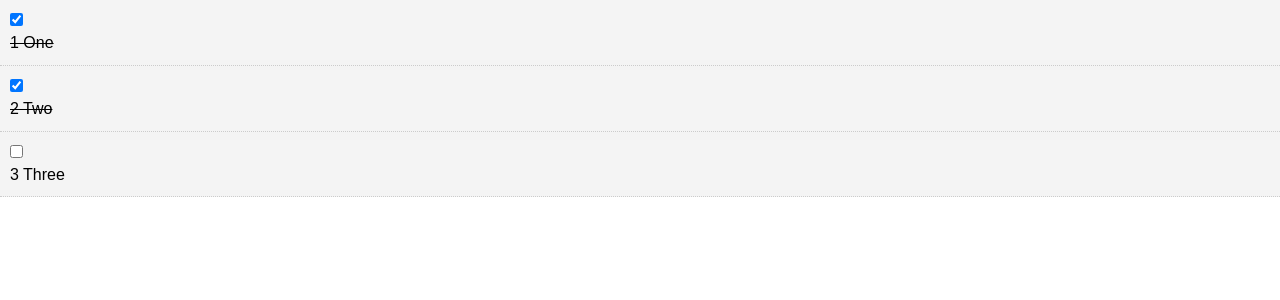
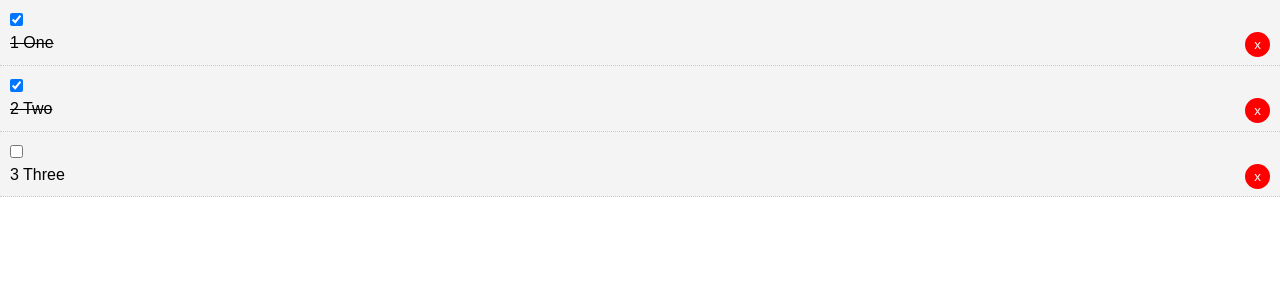
Before and after one commit to johnfitzy/todo-app, a Vue app: page / in a window 1280 px wide. Shown: the top 300 px of the page. Built offline with nearby package versions, Linux system fonts and the light colour scheme.

Commit message:
Pass event up to App.vue to delete todos

```diff
--- a/src/App.vue
+++ b/src/App.vue
@@ -1,6 +1,7 @@
 <template>
   <div id="app">
-    <Todos v-bind:todos="todos"/>
+    <!-- Catch the del-todo event and call that message  -->
+    <Todos v-bind:todos="todos" v-on:del-todo="deleteTodo"/>
   </div>
 </template>
 
@@ -10,7 +11,7 @@
 
 <script>
 
-
+/*eslint no-console: ["error", { allow: ["debug"] }] */
 import Todos from './components/Todos.vue'
 
 export default {
@@ -41,7 +42,16 @@
         }
       ]
     }
-  }
+  },
+
+  methods: {
+    deleteTodo(id) {
+      console.debug('Hello john')
+      this.todos = this.todos.filter(todo => todo.id !== id);
+    }
+  },
+
+
 }
 
 </script>
--- a/src/components/TodoItem.vue
+++ b/src/components/TodoItem.vue
@@ -1,7 +1,10 @@
 <template>
     <div class="todo-item" v-bind:class="{'is-complete':todo.completed}">
         <input type="checkbox" v-on:change="markComplete" v-bind:checked="todo.completed">
-        <p>{{ todo.id + " " + todo.title }}</p>
+        <p>{{ todo.id + " " + todo.title }}
+          <!-- @ click is sending an event up to Todos @click is a handler, you could use v-on as well-->
+          <button @click="$emit('del-todo', todo.id)" class="del">x</button>
+        </p>
     </div>
 </template>
 
--- a/src/components/Todos.vue
+++ b/src/components/Todos.vue
@@ -1,7 +1,7 @@
 <template>
     <div>
         <div v-bind:key="todo.id" v-for="todo in todos">
-            <TodoItem v-bind:todo="todo" />
+            <TodoItem v-bind:todo="todo" v-on:del-todo="$emit('del-todo', todo.id)"/>
         </div>
     </div>
 </template>
```
